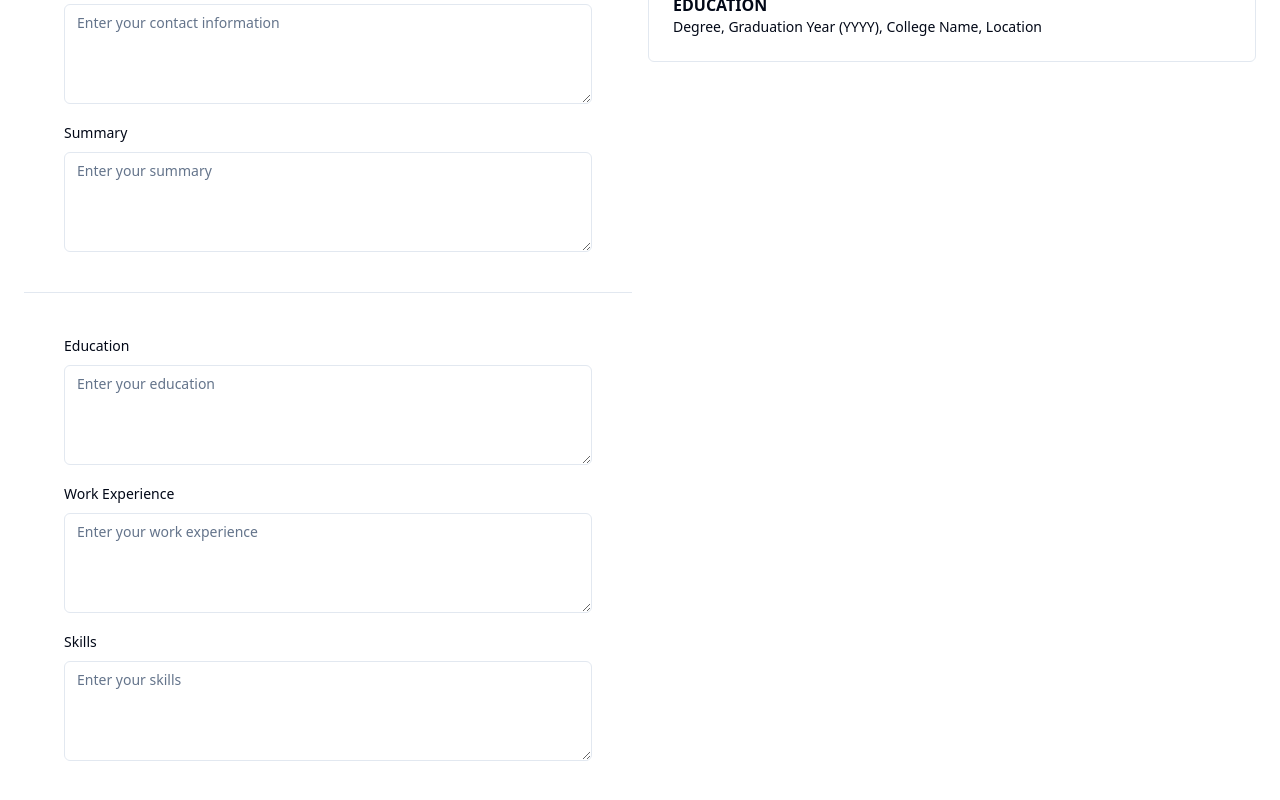
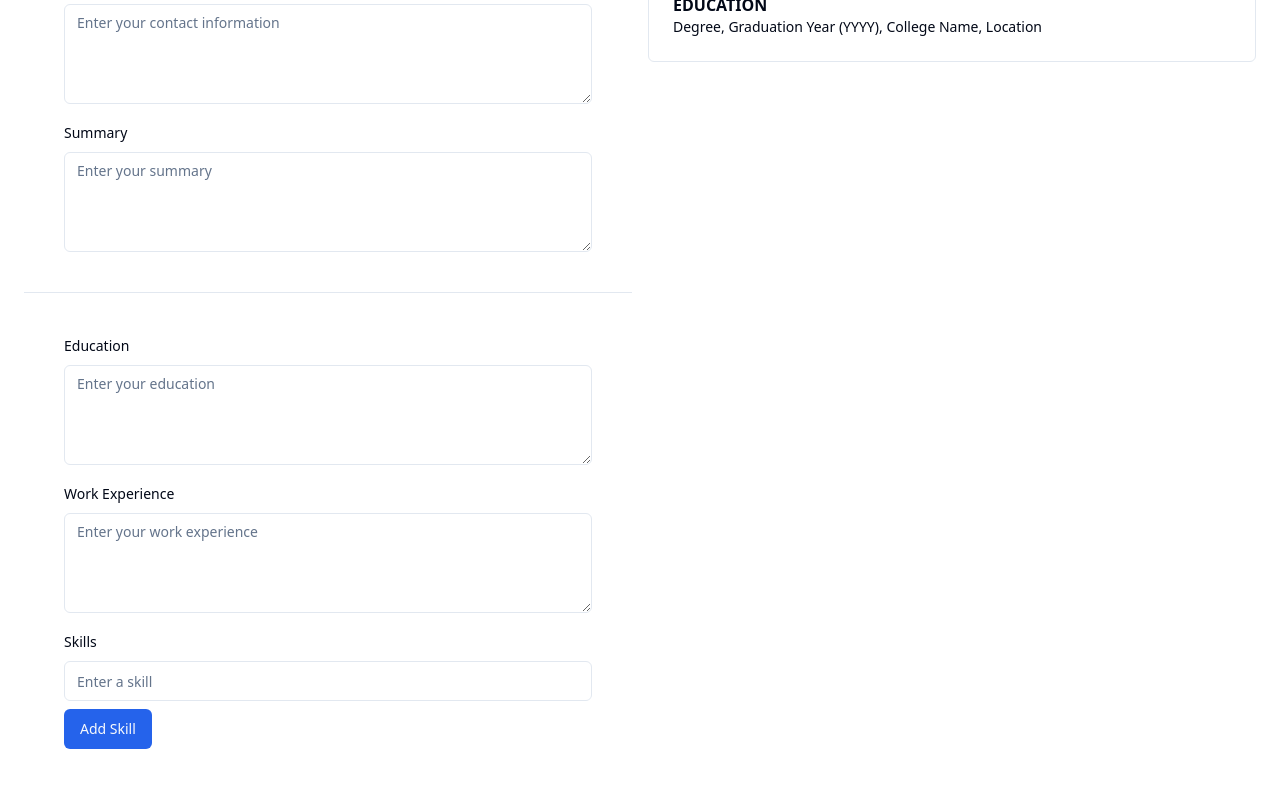
Before and after one commit to SynthCod3/ResumeWiz, a Next.js app: page /editor in a window 1280 px wide. Shown: the part 324-1124 px from the top of the page. Built offline with nearby package versions, Linux system fonts and the light colour scheme.

Commit message:
feat: skills editor done

```diff
--- a/app/editor/components/editor.tsx
+++ b/app/editor/components/editor.tsx
@@ -21,12 +21,16 @@ import {
 import html2canvas from 'html2canvas';
 import jsPDF from 'jspdf';
 import { useEditorStore } from '@/utils/stores';
+import { Button } from '@/components/ui/button';
 
 export function Editor() {
   const setName = useEditorStore((state) => state.setName);
   const setDescription = useEditorStore((state) => state.setDescription);
   const setContact = useEditorStore((state) => state.setContact);
   const contact = useEditorStore((state) => state.contact);
+  const setSkills = useEditorStore((state) => state.setSkills);
+  const skills: string[] = useEditorStore((state) => state.skills);
+  const [newSkill, setNewSkill] = React.useState('');
 
   const [template, setTemplate] = React.useState(1);
   useEffect(() => {
@@ -74,15 +78,23 @@ export function Editor() {
         <div className="p-4 space-y-4 lg:p-10">
           <div className="space-y-2">
             <Label htmlFor="name">Name</Label>
-            <Input id="name" placeholder="Enter your name" onChange={(e) => {
-              setName(e.target.value);
-            }} />
+            <Input
+              id="name"
+              placeholder="Enter your name"
+              onChange={(e) => {
+                setName(e.target.value);
+              }}
+            />
           </div>
           <div className="space-y-2">
             <Label htmlFor="name">Address</Label>
-            <Input id="name" placeholder="Enter your address" onChange={(e) => {
-              setContact({...contact, address: e.target.value});
-            }} />
+            <Input
+              id="name"
+              placeholder="Enter your address"
+              onChange={(e) => {
+                setContact({ ...contact, address: e.target.value });
+              }}
+            />
           </div>
           <div className="space-y-2">
             <Label htmlFor="contact-information">Contact Information</Label>
@@ -125,11 +137,36 @@ export function Editor() {
               </div>
               <div className="space-y-2">
                 <Label htmlFor="skills">Skills</Label>
-                <Textarea
-                  className="min-h-[100px]"
+                <Input
                   id="skills"
-                  placeholder="Enter your skills"
+                  placeholder="Enter a skill"
+                  onChange={(e) => {
+                    setNewSkill(e.target.value);
+                  }}
+                  value={newSkill}
                 />
+                <Button
+                  onClick={() => {
+                    if (!newSkill) return;
+                    setSkills([...skills, newSkill]);
+                    setNewSkill('');
+                  }}
+                >
+                  Add Skill
+                </Button>
+                <div>
+                  {skills.map((skill) => (
+                    <div
+                      className="inline-block mr-2"
+                      key={skill}
+                      onClick={() =>
+                        setSkills(skills.filter((s) => s !== skill))
+                      }
+                    >
+                      {skill}
+                    </div>
+                  ))}
+                </div>
               </div>
             </div>
           </div>
--- a/templates/template1/index.tsx
+++ b/templates/template1/index.tsx
@@ -5,6 +5,7 @@ export default function Template1() {
   const name = useEditorStore((state) => state.name);
   const description = useEditorStore((state) => state.description);
   const contact = useEditorStore((state) => state.contact);
+  const skills = useEditorStore((state) => state.skills);
   return (
     <div
       className="bg-white p-6 max-w-[21cm] mx-auto my-8 border rounded-md"
@@ -21,14 +22,17 @@ export default function Template1() {
         </div>
         <section>
           <h2 className="font-bold text-xl mb-2">CAREER SUMMARY</h2>
-          <p className="text-sm">
-            {description}
-          </p>
+          <p className="text-sm">{description}</p>
         </section>
         <section>
           <h2 className="font-bold text-xl mb-2">SKILLS AND STRENGTHS</h2>
-          <ul className="list-disc pl-5 text-sm space-y-1">
-            {/* Skills and strengths list */}
+          <ul className="flex flex-row pl-5 text-sm">
+            {skills.slice(0, 1).map((skill) => (
+              <div>{skill}&nbsp;</div>
+            ))}
+            {skills.slice(1).map((skill) => (
+              <div>&nbsp;|&nbsp;{skill}</div>
+            ))}
           </ul>
         </section>
         <section>
```
